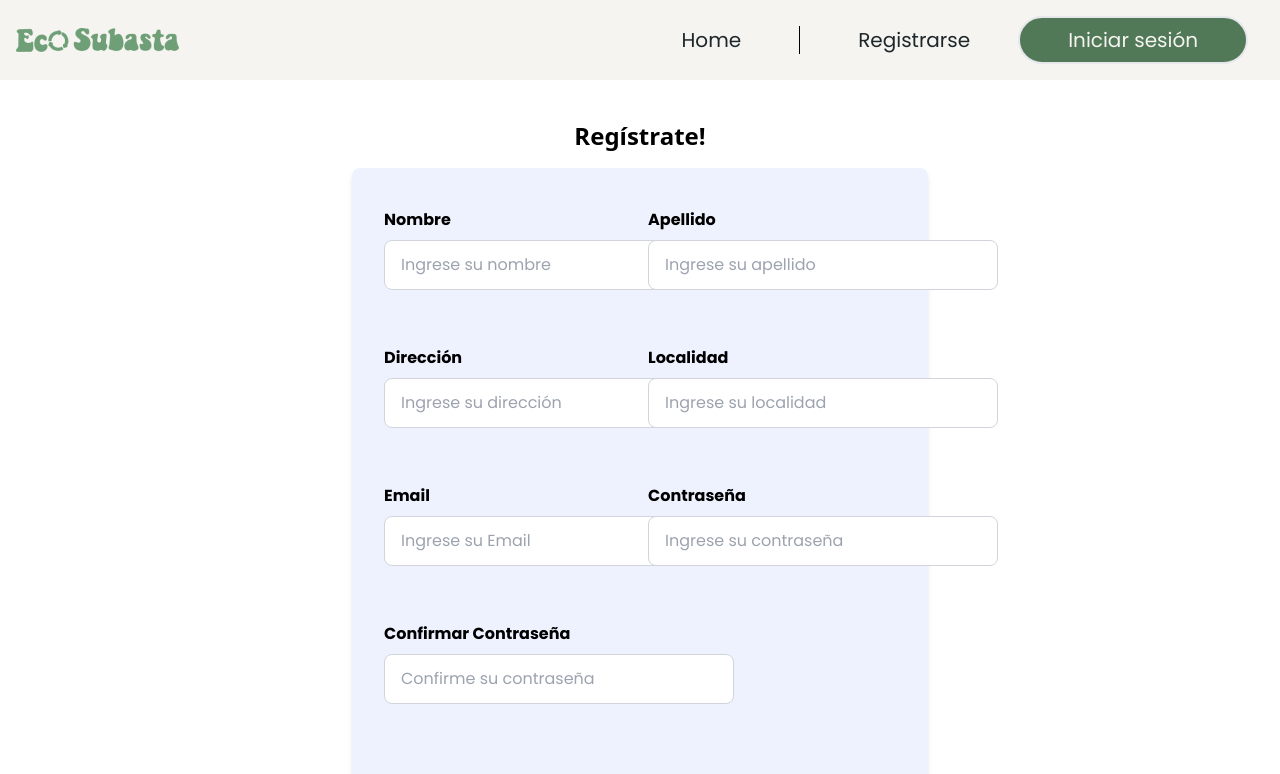
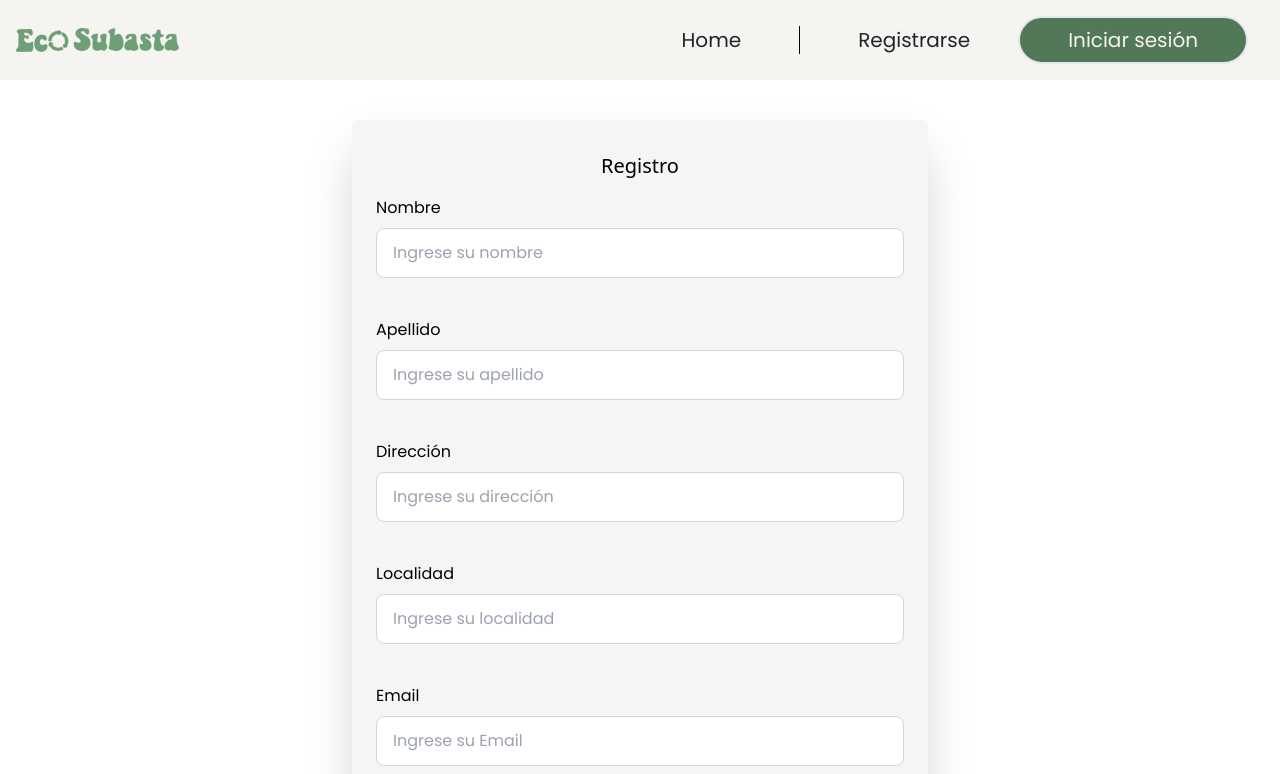
Before and after one commit to No-Country/s11-02-m-node-react, a Next.js app in the folder front/: page /RegisterPage in a window 1280 px wide. Shown: the top 774 px of the page. Built offline with nearby package versions, Linux system fonts and the light colour scheme.

Commit message:
feat: updated styles for register

```diff
--- a/front/app/components/Register/Registerform.jsx
+++ b/front/app/components/Register/Registerform.jsx
@@ -98,23 +98,20 @@ const Registerform = () => {
      return (
           <div className="flex justify-center my-10">
                <div className="w-full max-w-xl">
-                    <h2 className="text-2xl font-sans font-bold text-white-800 text-center mb-4">
-                         Regístrate!
-                    </h2>
-                    <div className="bg-indigo-50 rounded-lg shadow-md px-6 py-8 ">
-                         <form
-                              action=""
-                              onSubmit={formik.handleSubmit}
-                              className="flex flex-wrap">
-                              <div className="w-full md:w-1/2 mb-10 p-2">
+                    <div className="bg-neutral-100 rounded-lg shadow-2xl px-6 py-8 ">
+                         <h2 className="text-xl font-sans text-white-800 text-center mb-4">
+                              Registro
+                         </h2>
+                         <form action="" onSubmit={formik.handleSubmit}>
+                              <div className="mb-10">
                                    <label
                                         htmlFor="firstName"
-                                        className="block text-black text-md font-bold mb-2">
+                                        className="block text-black text-md font mb-2">
                                         Nombre
                                    </label>
                                    <input
                                         type="text"
-                                        className="border border-gray-300 py-3 px-4  rounded-lg focus:border-indigo-500 outline-none focus:ring-1 focus:ring-indigo-500 text-black"
+                                        className="w-full border border-gray-300 py-3 px-4 rounded-lg focus:border-green-700 outline-none focus:ring-1 focus:ring-green-700 text-black"
                                         id="firstName"
                                         placeholder="Ingrese su nombre"
                                         value={formik.values.firstName}
@@ -132,15 +129,15 @@ const Registerform = () => {
                                    ) : null}
                               </div>
 
-                              <div className="w-full md:w-1/2 mb-10 p-2">
+                              <div className="mb-10">
                                    <label
                                         htmlFor="lastName"
-                                        className="block text-black text-md font-bold mb-2">
+                                        className="block text-black text-md  mb-2">
                                         Apellido
                                    </label>
                                    <input
                                         type="text"
-                                        className="border border-gray-300 py-3 px-4 rounded-lg focus:border-indigo-500 outline-none focus:ring-1 focus:ring-indigo-500 text-black"
+                                        className="w-full border border-gray-300 py-3 px-4 rounded-lg focus:border-green-700 outline-none focus:ring-1 focus:ring-green-700 text-black"
                                         id="lastName"
                                         placeholder="Ingrese su apellido"
                                         value={formik.values.lastName}
@@ -158,15 +155,15 @@ const Registerform = () => {
                                    ) : null}
                               </div>
 
-                              <div className="w-full md:w-1/2 mb-10 p-2">
+                              <div className="mb-10">
                                    <label
                                         htmlFor="address"
-                                        className="block text-black text-md font-bold mb-2">
+                                        className="block text-black text-md  mb-2">
                                         Dirección
                                    </label>
                                    <input
                                         type="text"
-                                        className="border border-gray-300 py-3 px-4 rounded-lg focus:border-indigo-500 outline-none focus:ring-1 focus:ring-indigo-500 text-black"
+                                        className="w-full border border-gray-300 py-3 px-4 rounded-lg focus:border-green-700 outline-none focus:ring-1 focus:ring-green-700 text-black"
                                         id="address"
                                         placeholder="Ingrese su dirección"
                                         value={formik.values.address}
@@ -184,15 +181,15 @@ const Registerform = () => {
                                    ) : null}
                               </div>
 
-                              <div className="w-full md:w-1/2 mb-10 p-2">
+                              <div className="mb-10">
                                    <label
                                         htmlFor="city"
-                                        className="block text-black text-md font-bold mb-2">
+                                        className="block text-black text-md  mb-2">
                                         Localidad
                                    </label>
                                    <input
                                         type="text"
-                                        className="border border-gray-300 py-3 px-4 rounded-lg focus:border-indigo-500 outline-none focus:ring-1 focus:ring-indigo-500 text-black"
+                                        className="w-full border border-gray-300 py-3 px-4 rounded-lg focus:border-green-700 outline-none focus:ring-1 focus:ring-green-700 text-black"
                                         id="city"
                                         placeholder="Ingrese su localidad"
                                         value={formik.values.city}
@@ -210,15 +207,15 @@ const Registerform = () => {
                                    ) : null}
                               </div>
 
-                              <div className="w-full md:w-1/2 mb-10 p-2">
+                              <div className="mb-10">
                                    <label
                                         htmlFor="email"
-                                        className="block text-black text-md font-bold mb-2">
+                                        className="block text-black text-md  mb-2">
                                         Email
                                    </label>
                                    <input
                                         type="text"
-                                        className="border border-gray-300 py-3 px-4 rounded-lg focus:border-indigo-500 outline-none focus:ring-1 focus:ring-indigo-500 text-black"
+                                        className="w-full border border-gray-300 py-3 px-4 rounded-lg focus:border-green-700 outline-none focus:ring-1 focus:ring-green-700 text-black"
                                         id="email"
                                         placeholder="Ingrese su Email"
                                         value={formik.values.email}
@@ -236,15 +233,15 @@ const Registerform = () => {
                                    ) : null}
                               </div>
 
-                              <div className="w-full md:w-1/2 mb-10 p-2">
+                              <div className="mb-10">
                                    <label
                                         htmlFor="password"
-                                        className="block text-black text-md font-bold mb-2">
+                                        className="block text-black text-md  mb-2">
                                         Contraseña
                                    </label>
                                    <input
                                         type="password"
-                                        className="border border-gray-300 py-3 px-4 rounded-lg focus:border-indigo-500 outline-none focus:ring-1 focus:ring-indigo-500 text-black"
+                                        className="w-full border border-gray-300 py-3 px-4 rounded-lg focus:border-green-700 outline-none focus:ring-1 focus:ring-green-700 text-black"
                                         id="password"
                                         placeholder="Ingrese su contraseña"
                                         value={formik.values.password}
@@ -254,23 +251,22 @@ const Registerform = () => {
 
                                    {formik.touched.password &&
                                    formik.errors.password ? (
-                                        <div className="my-2 bg-gray-200 border-l-4 border-red-500 text-red-700 px-1 py-1 absolute">
+                                        <div className="my-2 bg-gray-200 border-l-4 border-red-500 text-red-700 px-1 py-1 absolute mt-1 z-10">
                                              <p className=" text-sm">
                                                   {formik.errors.password}
                                              </p>
                                         </div>
                                    ) : null}
                               </div>
-
-                              <div className="w-full md:w-1/2 mb-10 p-2">
+                              <div className="mb-10">
                                    <label
                                         htmlFor="confirmpass"
-                                        className="block text-black text-md font-bold mb-2">
+                                        className="block text-black text-md  mb-2">
                                         Confirmar Contraseña
                                    </label>
                                    <input
                                         type="password"
-                                        className="border border-gray-300 py-3 px-4 rounded-lg focus:border-indigo-500 outline-none focus:ring-1 focus:ring-indigo-500 text-black"
+                                        className="w-full border border-gray-300 py-3 px-4 rounded-lg focus:border-green-700 outline-none focus:ring-1 focus:ring-green-700 text-black"
                                         id="confirmpass"
                                         placeholder="Confirme su contraseña"
                                         value={formik.values.confirmpass}
@@ -279,7 +275,7 @@ const Registerform = () => {
                                    />
                                    {formik.touched.confirmpass &&
                                    formik.errors.confirmpass ? (
-                                        <div className="my-2 bg-gray-200 border-l-4 border-red-500 text-red-700 px-1 py-1 absolute">
+                                        <div className="my-2 bg-gray-200 border-l-4 border-red-500 text-red-700 px-1 py-1 absolute mt-1 z-10">
                                              <p className=" text-sm">
                                                   {formik.errors.confirmpass}
                                              </p>
@@ -289,7 +285,7 @@ const Registerform = () => {
                               <div className="w-full p-2">
                                    <input
                                         type="submit"
-                                        className={`bg-indigo-500 hover:bg-indigo-600 text-white font-bold py-2 px-4 rounded-full w-full cursor-pointer mt-4 ease-in-out duration-300 ${
+                                        className={`bg-green-800 hover:bg-green-900 text-white font-bold py-2 px-4 rounded-full w-full cursor-pointer mt-4 ease-in-out duration-300 ${
                                              (!formik.isValid ||
                                                   !formik.dirty) &&
                                              'bg-gray-400 cursor-not-allowed opacity-60 pointer-events-none hover:cursor-not-allowed'
@@ -303,7 +299,7 @@ const Registerform = () => {
                                    <div className="flex justify-center mt-4 text-base">
                                         ¿Ya tienes cuenta?
                                         <Link href="LoginPage">
-                                             <span className=" font-medium cursor-pointer text-base hover:text-indigo-700 ml-1">
+                                             <span className=" font-medium cursor-pointer text-base hover:text-green-700 ml-1">
                                                   Inicia sesión
                                              </span>
                                         </Link>
```
